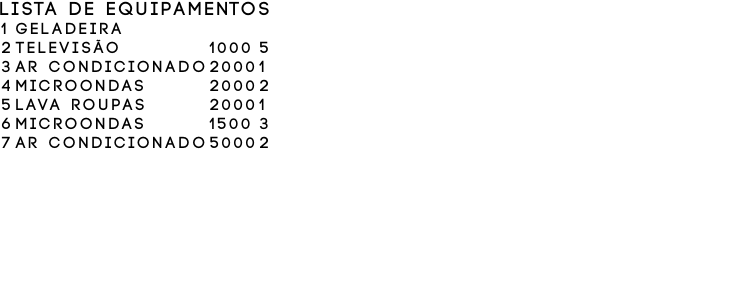
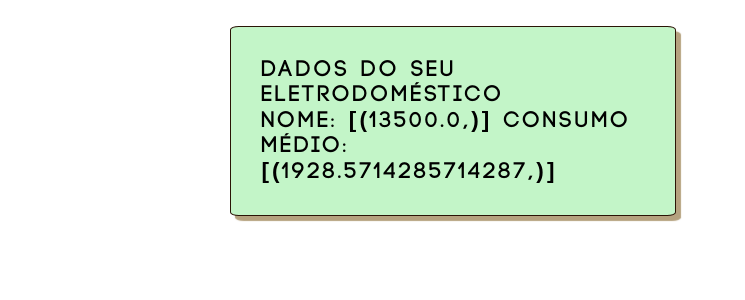
Before and after one commit to luizhenf/202191G5, a Flask app: page /resp in a window 1280 px wide. Shown: the part 128-428 px from the top of the page, without its empty margins (0-745 px from the left). Run offline with Flask 2, Linux system fonts and the light colour scheme; data comes from the database, SQL or seed files in the repository; both versions use the stored data as it was after the commit.

Commit message:
intodução da func avg e sum

```diff
--- a/app.py
+++ b/app.py
@@ -1,5 +1,6 @@
 from flask import Flask, render_template, request, redirect
 from flask_sqlalchemy import SQLAlchemy
+from sqlalchemy.sql import func
 
 app = Flask(__name__)
 app.config['SQLALCHEMY_DATABASE_URI'] = 'sqlite:///equipamentos.sqlite3'
@@ -35,8 +36,10 @@
 
 @app.route("/resp")
 def resp():
-    equipamentos = Equipamento.query.all()
-    return render_template('resp.html', equipamentos=equipamentos)
+    media = db.session.query(func.avg(Equipamento.consumo)).all()
+    soma = db.session.query(func.sum(Equipamento.consumo)).all()
+    return render_template('resp.html', media=media, soma=soma)
+
 
 if __name__ =='__main__':
     db.create_all()
--- a/static/css/styles.css
+++ b/static/css/styles.css
@@ -185,11 +185,24 @@
     color:#fff;
 }
 
+/* Fim estilos da página new.html*/
 
-
-/* Fim estilos da página new.html*/
 
 /* Estilos da página resp.html*/
 
+section#card {
+    position: absolute;
+    left: 18vw;
+    margin-top: 2vw;
+    justify-content: right;
+    background-color:rgb(195, 245, 200);
+    padding: 30px;
+    border-radius: 2%;
+    border: 1px solid #2a1405;
+    box-shadow: 5px 5px 1px 0px #7c5b1d90;
+    width: 30vw;
+    font-size: 15px;
+    line-height: 2vw;
+}
 
 /* Fim estilos da página resp.html*/
--- a/templates/resp.html
+++ b/templates/resp.html
@@ -16,10 +16,18 @@
                 <img src=" {{ url_for('static', filename='img/minilogo.png') }}"alt="">
             </a>
             <h1>
-                Reduza seu consumo de energia
+               Reduza seu consumo de energia
             </h1>
         </header>
 
+        <section id="card">
+            <h2>
+                Dados do seu eletrodoméstico <br>
+                Nome: {{soma}}
+                Consumo médio: {{media}}<br>
+            </h2>
+        </section>
+<!--
         <section id="lista_equipamentos">
             <table>
                 <h3>Lista de Equipamentos</h3>
@@ -35,6 +43,6 @@
                             {% endfor %}
                      </tbody>
             </table>
-        </section>
+        </section>   -->
     </body>
 </html>
```
Also changed, not shown: equipamentos.sqlite3.
